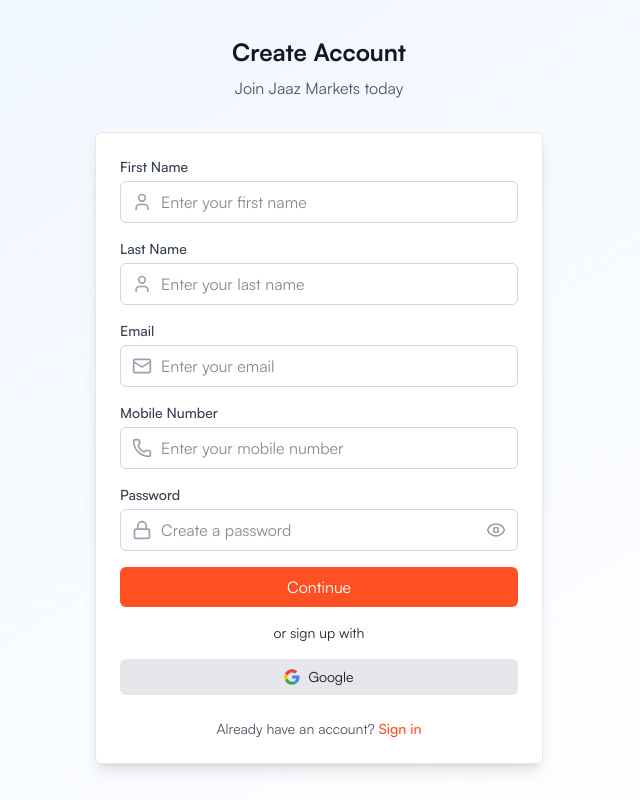
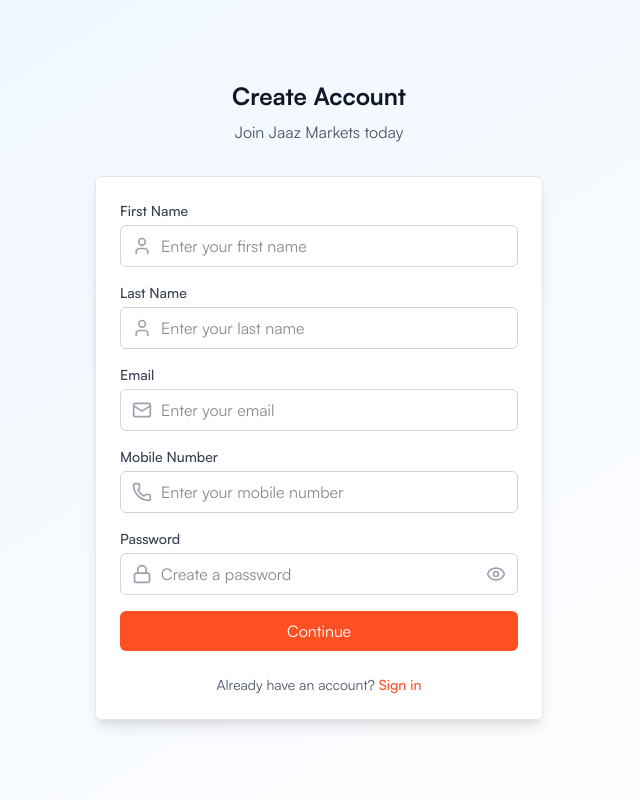
Before and after one commit to miteshhgoyal/jaazmarkets-full, a React (Vite) app in the folder user/: page /register in a window 1280 px wide. Shown: the whole page, without its empty margins (321-961 px from the left). Built offline with nearby package versions, Linux system fonts and the light colour scheme; no server answers.

Commit message:
removed google sign in etc

```diff
--- a/user/src/pages/Login.jsx
+++ b/user/src/pages/Login.jsx
@@ -233,7 +233,7 @@
             </button>
           </form>
 
-          <p className="text-sm text-center text-gray-800 py-4">
+          {/* <p className="text-sm text-center text-gray-800 py-4">
             or sign in with
           </p>
 
@@ -245,7 +245,7 @@
           >
             <img src={google} className="w-4" alt="Google" />
             <span>Google</span>
-          </button>
+          </button> */}
 
           <div className="mt-6 text-center">
             <p className="text-sm text-gray-600">
--- a/user/src/pages/Register.jsx
+++ b/user/src/pages/Register.jsx
@@ -221,7 +221,7 @@
             </button>
           </form>
 
-          <p className="text-sm text-center text-gray-800 py-4">
+          {/* <p className="text-sm text-center text-gray-800 py-4">
             or sign up with
           </p>
 
@@ -233,7 +233,7 @@
           >
             <img src={google} alt="Google" className="w-4" />
             Google
-          </button>
+          </button> */}
 
           <div className="mt-6 text-center">
             <p className="text-sm text-gray-600">
```
